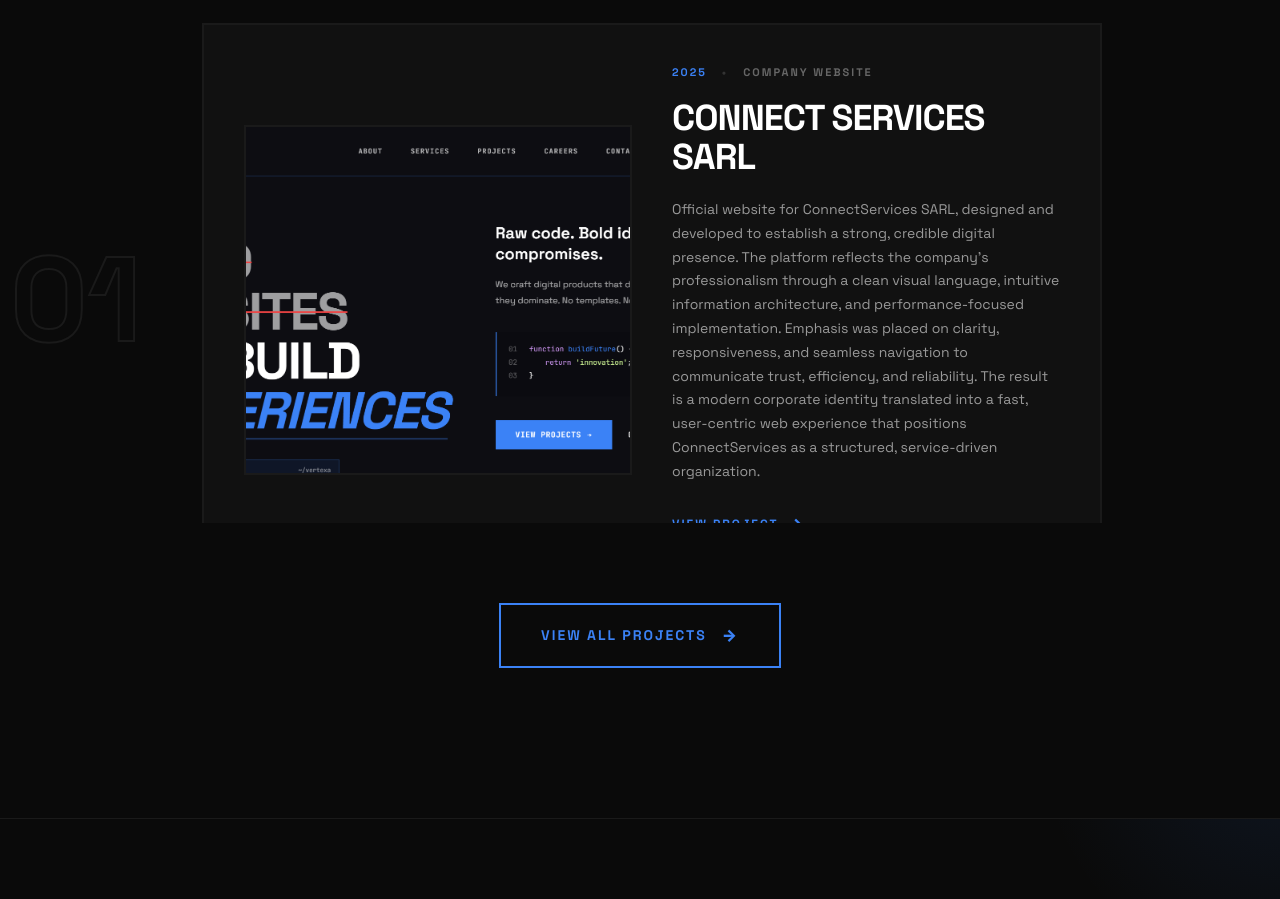
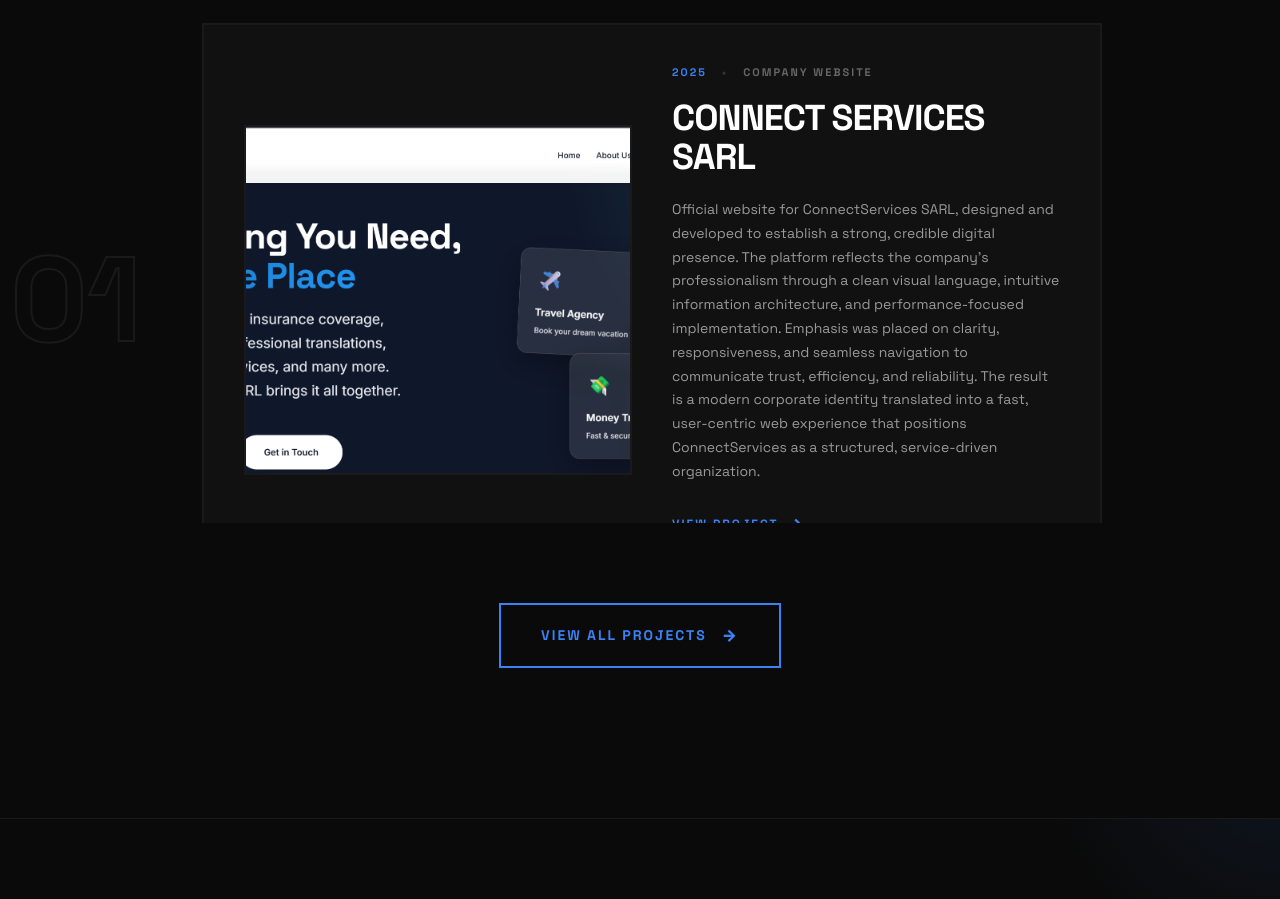
Before and after one commit to hania-cs/Vertexa-Digital-Studios, a React (Vite) app: page / in a window 1280 px wide. Shown: the part 3440-4339 px from the top of the page. Built offline with nearby package versions, Linux system fonts and the light colour scheme.

Commit message:
add prjs

```diff
--- a/src/components/Projects.jsx
+++ b/src/components/Projects.jsx
@@ -14,7 +14,7 @@
       description:
         "Official website for ConnectServices SARL, designed and developed to establish a strong, credible digital presence. The platform reflects the company’s professionalism through a clean visual language, intuitive information architecture, and performance-focused implementation. Emphasis was placed on clarity, responsiveness, and seamless navigation to communicate trust, efficiency, and reliability. The result is a modern corporate identity translated into a fast, user-centric web experience that positions ConnectServices as a structured, service-driven organization.",
       link: "https://www.connect-services.me/",
-      image: "/ver.png",
+      image: "/connect.png",
     },
     {
       title: "Crispy Time",
@@ -25,6 +25,7 @@
       link: "https://crispy-time.vercel.app/",
       image: "/crispy.png",
     },
+
     {
       title: "Tiramisu Choice",
       client: "Dessert Brand ",
```
Also changed, not shown: public/connect.png (added).
